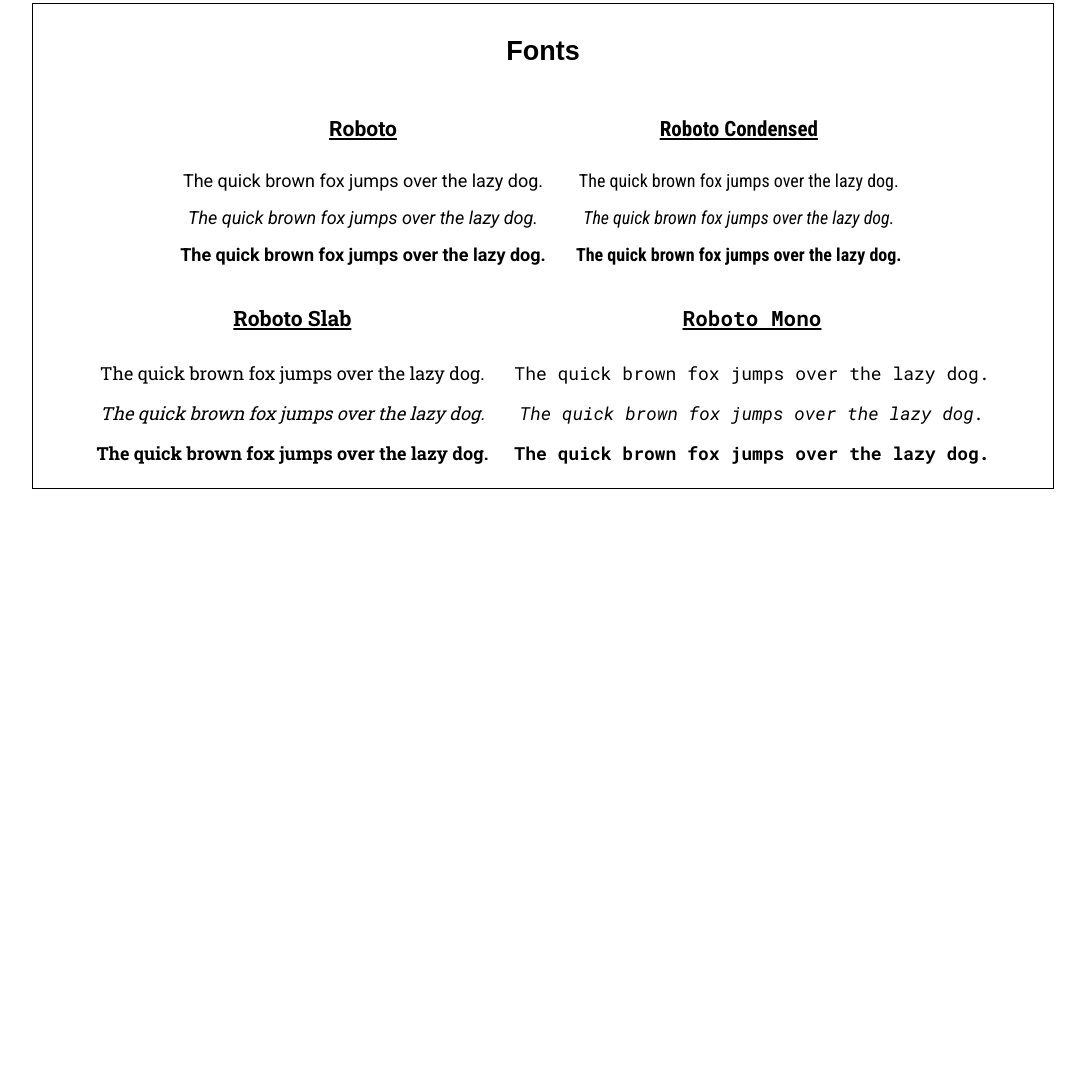
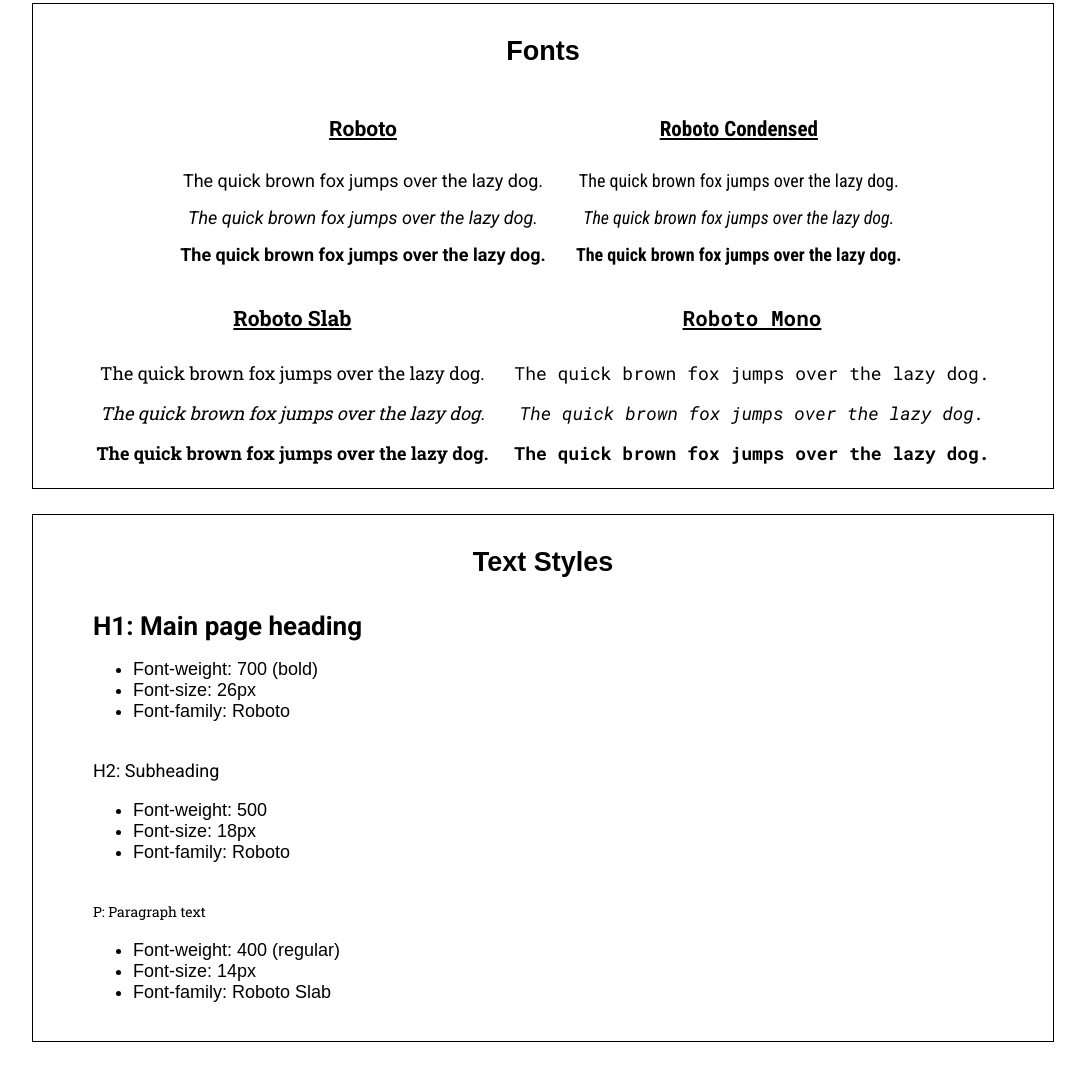
Before and after one commit to lim-zhiyu/Website-Design-System, a plain HTML site: page index.html in a window 1280 px wide. Shown: the part 431-1498 px from the top of the page, without its empty margins (97-1182 px from the left). Before the commit the page ends 945 px from the top, so only its background shows below. Drawn offline with Linux system fonts and the light colour scheme.

Commit message:
Add text style section and readme.

```diff
--- a/index.html
+++ b/index.html
@@ -90,6 +90,38 @@
         </div>
       </div>
 
+      <!-- Text style section-->
+      <div id="textStyle" class="mainSection">
+        <div class="sectionTitle">
+          <h2>Text Styles</h2>
+        </div>
+        <div class="sectionContent flexDirectionColumn">
+          <div class="styleBox h1Style">
+            <span>H1: Main page heading</span>
+            <ul>
+              <li>Font-weight: 700 (bold)</li>
+              <li>Font-size: 26px</li>
+              <li>Font-family: Roboto</li>
+            </ul>
+          </div>
+          <div class="styleBox h2Style">
+            <span>H2: Subheading</span>
+            <ul>
+              <li>Font-weight: 500</li>
+              <li>Font-size: 18px</li>
+              <li>Font-family: Roboto</li>
+            </ul>
+          </div>
+          <div class="styleBox pStyle">
+            <span>P: Paragraph text</span>
+            <ul>
+              <li>Font-weight: 400 (regular)</li>
+              <li>Font-size: 14px</li>
+              <li>Font-family: Roboto Slab</li>
+            </ul>
+          </div>
+        </div>
+      </div>
 
     </main>
   </body>
--- a/styles.css
+++ b/styles.css
@@ -52,6 +52,11 @@
   justify-content: center;
 }
 
+.flexDirectionColumn {
+  flex-direction: column;
+  text-align: left;
+  padding: 0 50px;
+}
 
 /*Color section*/
 
@@ -127,3 +132,27 @@
 .fontExample {
   margin: 8px;
 }
+
+
+/*Text Style section*/
+.h1Style>span {
+  font-weight: 700;
+  font-size: 26px;
+  font-family: 'Roboto', sans-serif;
+}
+
+.h2Style>span {
+  font-weight: 500;
+  font-size: 18px;
+  font-family: 'Roboto', sans-serif;
+}
+
+.pStyle>span {
+  font-weight: 400;
+  font-size: 14px;
+  font-family: 'Roboto Slab', serif;
+}
+
+.styleBox {
+  margin: 10px 0;
+}
```
Also changed, not shown: 1 other file.
